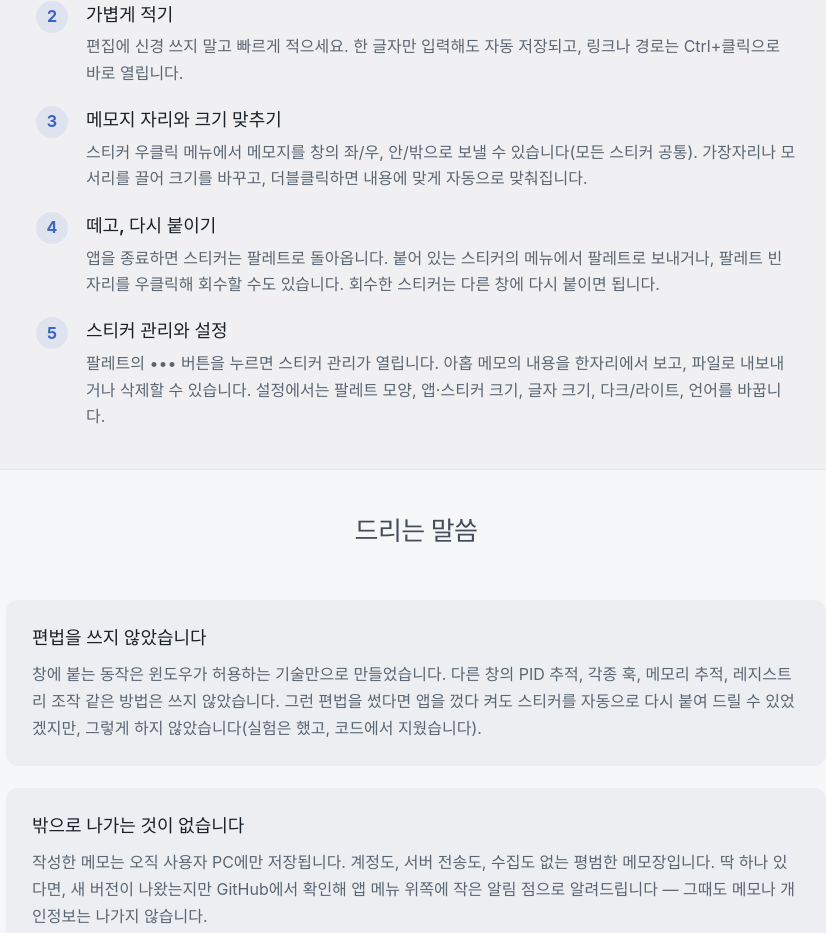
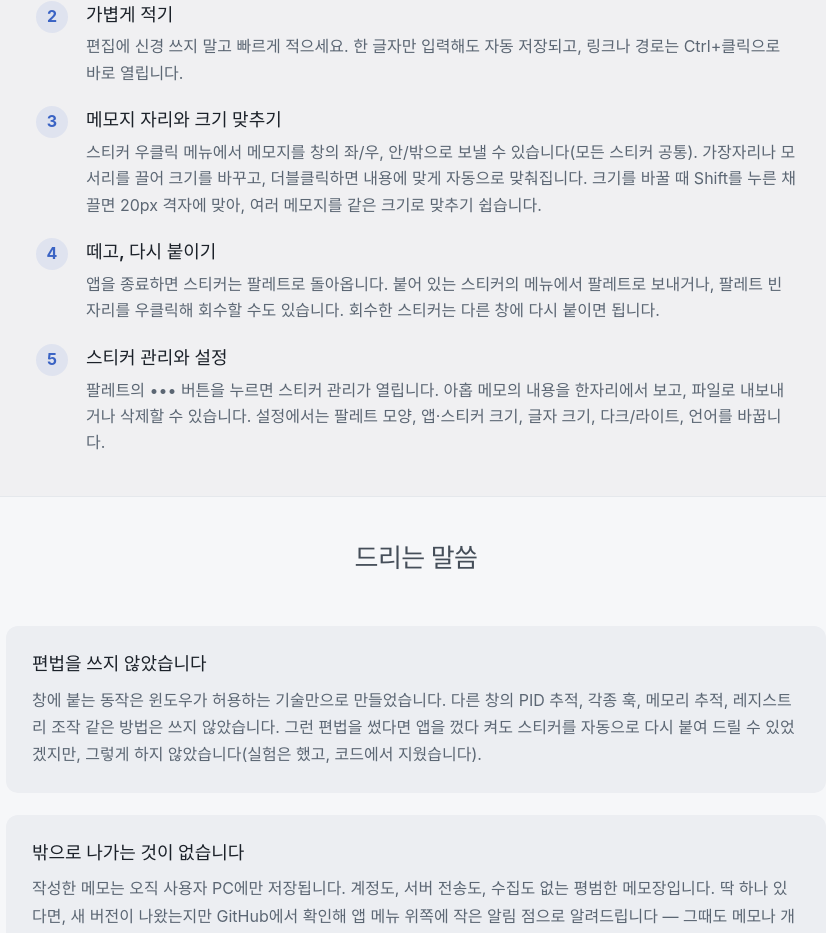
Before and after one commit to legendsteel11-dotcom/tabstick-app, a Vue app: page / in a window 1280 px wide. Shown: the part 3020-3953 px from the top of the page, without its empty margins (224-1050 px from the left). Built offline with nearby package versions, Linux system fonts and the light colour scheme; a web font is replaced by a local one.

Commit message:
Mention Shift-to-snap resizing on the place-and-size card
Note that holding Shift while resizing snaps to a 20px grid, which makes it
easy to size several notes identically.

```diff
--- a/src/i18n.ts
+++ b/src/i18n.ts
@@ -85,7 +85,7 @@ const dict = {
         },
         {
           title: '메모지 자리와 크기 맞추기',
-          desc: '스티커 우클릭 메뉴에서 메모지를 창의 좌/우, 안/밖으로 보낼 수 있습니다(모든 스티커 공통). 가장자리나 모서리를 끌어 크기를 바꾸고, 더블클릭하면 내용에 맞게 자동으로 맞춰집니다.',
+          desc: '스티커 우클릭 메뉴에서 메모지를 창의 좌/우, 안/밖으로 보낼 수 있습니다(모든 스티커 공통). 가장자리나 모서리를 끌어 크기를 바꾸고, 더블클릭하면 내용에 맞게 자동으로 맞춰집니다. 크기를 바꿀 때 Shift를 누른 채 끌면 20px 격자에 맞아, 여러 메모지를 같은 크기로 맞추기 쉽습니다.',
         },
         {
           title: '떼고, 다시 붙이기',
@@ -234,7 +234,7 @@ const dict = {
         },
         {
           title: 'Place and size the paper',
-          desc: 'From the sticker right-click menu, send the paper to the left or right of the window, inside or outside (applies to all stickers). Drag an edge or corner to resize, or double-click to fit the content.',
+          desc: 'From the sticker right-click menu, send the paper to the left or right of the window, inside or outside (applies to all stickers). Drag an edge or corner to resize, or double-click to fit the content. Hold Shift while resizing to snap to a 20px grid — handy for making several notes the same size.',
         },
         {
           title: 'Take it off, put it back',
```
